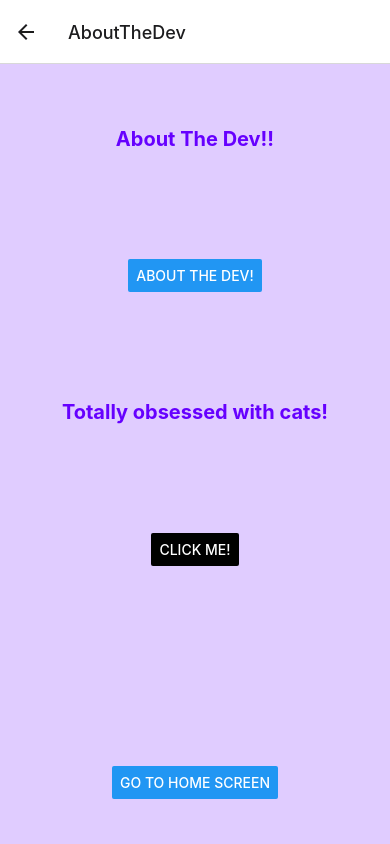
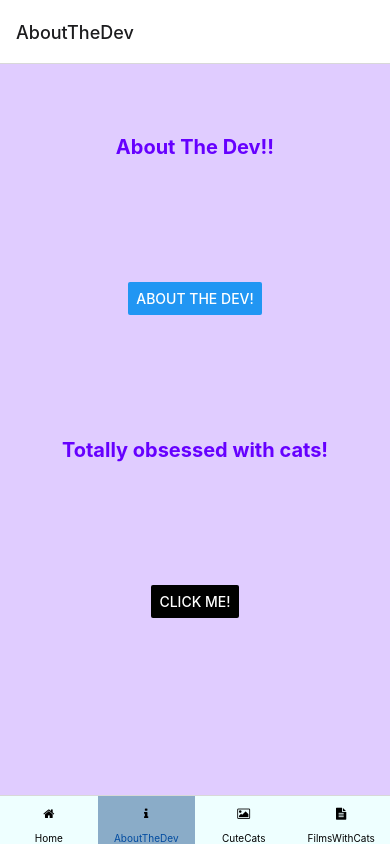
Before and after one commit to HsShortland/Love_of_cats, a React Native app: screen /AboutTheDev in a window 390 px wide. Built offline with nearby package versions, Linux system fonts and the light colour scheme.

Commit message:
add styled bottom nav tabs with icons

```diff
--- a/App.js
+++ b/App.js
@@ -3,24 +3,41 @@ import AboutTheDev from './src/Screens/AboutTheDev';
 import CuteCats from './src/Screens/CuteCats';
 import FilmsWithCats from './src/Screens/FilmsWithCats';
 import { NavigationContainer } from '@react-navigation/native';
-import { createNativeStackNavigator } from '@react-navigation/native-stack';
+import { createBottomTabNavigator } from '@react-navigation/bottom-tabs';
+import  FontAwesome  from '@expo/vector-icons/FontAwesome';
 
-
-const Stack = createNativeStackNavigator();
+const Tab = createBottomTabNavigator();
 
 const App = () =>{
   return(
     <NavigationContainer>
-    <Stack.Navigator>
-    <Stack.Screen
-    name="Home"
-    component={HomeScreen}
-    options={{title: 'Welcome'}}
-    />
-    <Stack.Screen name = "AboutTheDev" component ={AboutTheDev}/>
-    <Stack.Screen name = "CuteCats" component ={CuteCats}/>
-    <Stack.Screen name = "FilmsWithCats" component ={FilmsWithCats}/>
-    </Stack.Navigator>
+    <Tab.Navigator
+      screenOptions={({ route }) => ({tabBarIcon: () => {
+        if (route.name === 'Home') {
+          return <FontAwesome
+            name={'home'}/>;
+            } else if (route.name === 'AboutTheDev') {
+              return <FontAwesome
+            name={'info'}/>;
+            } else if (route.name === 'CuteCats') {
+              return <FontAwesome
+              name={'photo'}/>;
+            }
+            else if (route.name === 'FilmsWithCats') {
+              return <FontAwesome
+              name={'file-text'}/>;
+            }
+          },
+          tabBarActiveTintColor: '#004ba0',
+          tabBarInactiveTintColor: 'black',
+          tabBarInactiveBackgroundColor: '#eeffff',
+          tabBarActiveBackgroundColor: '#8aacc8'
+        })}>
+    <Tab.Screen name="Home"component={HomeScreen} oprttions={{title: 'Welcome'}}/>
+    <Tab.Screen name = "AboutTheDev" component ={AboutTheDev}/>
+    <Tab.Screen name = "CuteCats" component ={CuteCats}/>
+    <Tab.Screen name = "FilmsWithCats" component ={FilmsWithCats}/>
+    </Tab.Navigator>
 </NavigationContainer>
   );
 };
--- a/src/Screens/AboutTheDev.js
+++ b/src/Screens/AboutTheDev.js
@@ -32,10 +32,6 @@ class AboutTheDev extends React.Component {
                 <Text style={styles.text}>Totally obsessed with cats!</Text>
                 <Button1 ></Button1>
                 <Button2></Button2>
-                <Button title="Go to Home Screen"
-                    onPress={() =>
-                        this.props.navigation.navigate('Home')
-                    }></Button>
             </View>
         )
     }
--- a/src/Screens/CuteCats.js
+++ b/src/Screens/CuteCats.js
@@ -38,9 +38,6 @@ class CuteCats extends React.Component {
                     <Image style={styles.image} source={require('../../assets/street_art_two_cats.jpg')} />
                     <Button1 ></Button1>
                     <Button2></Button2>
-                    <Button title="Go to Home Screen" onPress={() => this.props.navigation.navigate('Home')}></Button>
-                    <Button title="Go to About The Dev" onPress={() => this.props.navigation.navigate('AboutTheDev')}></Button>
-                    <Button title="Go Films With Cats" onPress={() => this.props.navigation.navigate('FilmsWithCats')}></Button>
                 </ScrollView>
             </View>
         )
--- a/src/Screens/FilmsWithCats.js
+++ b/src/Screens/FilmsWithCats.js
@@ -32,10 +32,6 @@ class FilmsWithCats extends React.Component {
                 <Text style={styles.text}>A list of great films containing cats, some of which may surprise you!</Text>
                 <Button1 ></Button1>
                 <Button2></Button2>
-                <Button title="Go to Home Screen"
-                    onPress={() =>
-                        this.props.navigation.navigate('Home')
-                    }></Button>
             </View>
         )
     }
--- a/src/Screens/HomeScreen.js
+++ b/src/Screens/HomeScreen.js
@@ -14,9 +14,6 @@ export default function HomeScreen({navigation}) {
         <View style={styles.buttons}>
             <Button1></Button1>
             <Button2 details='Click Here'></Button2>
-            <Button title="Go to About The Dev" onPress={() => navigation.navigate('AboutTheDev')}></Button>
-            <Button title="Go Films With Cats" onPress={() => navigation.navigate('FilmsWithCats')}></Button>
-            <Button title="Go to Cute Cats" onPress={() => navigation.navigate('CuteCats')}></Button>
         </View>
     </View>
 );
```
Also changed, not shown: package.json (+8 -1 lines), 1 other file (tests, documents, lock files or other folders).
